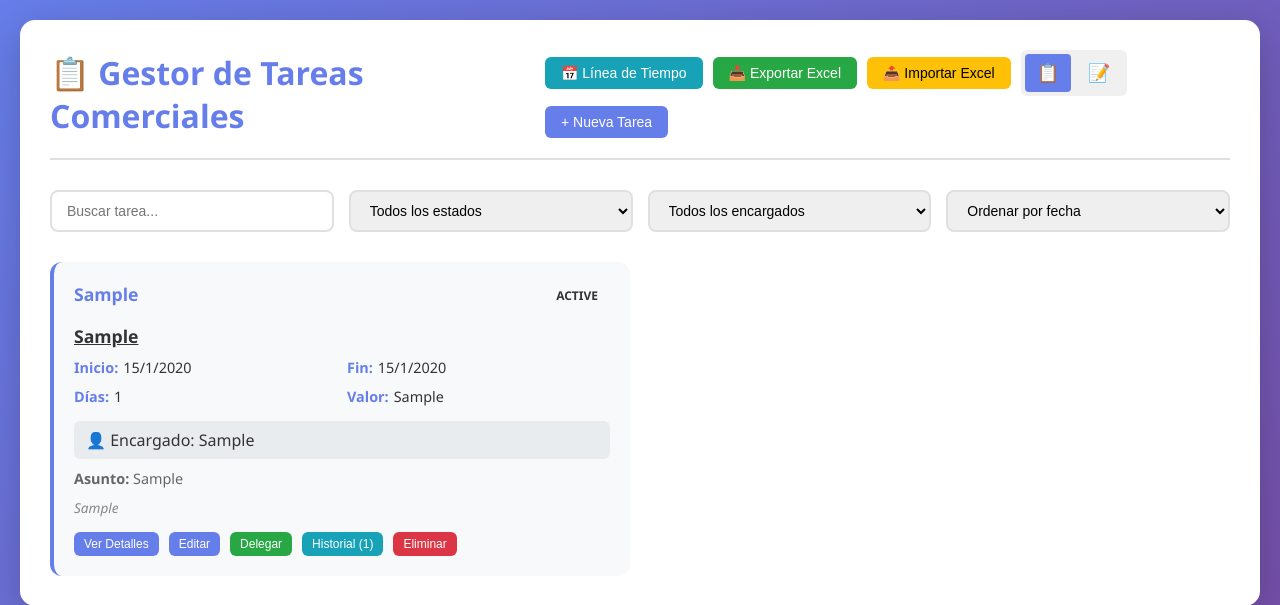
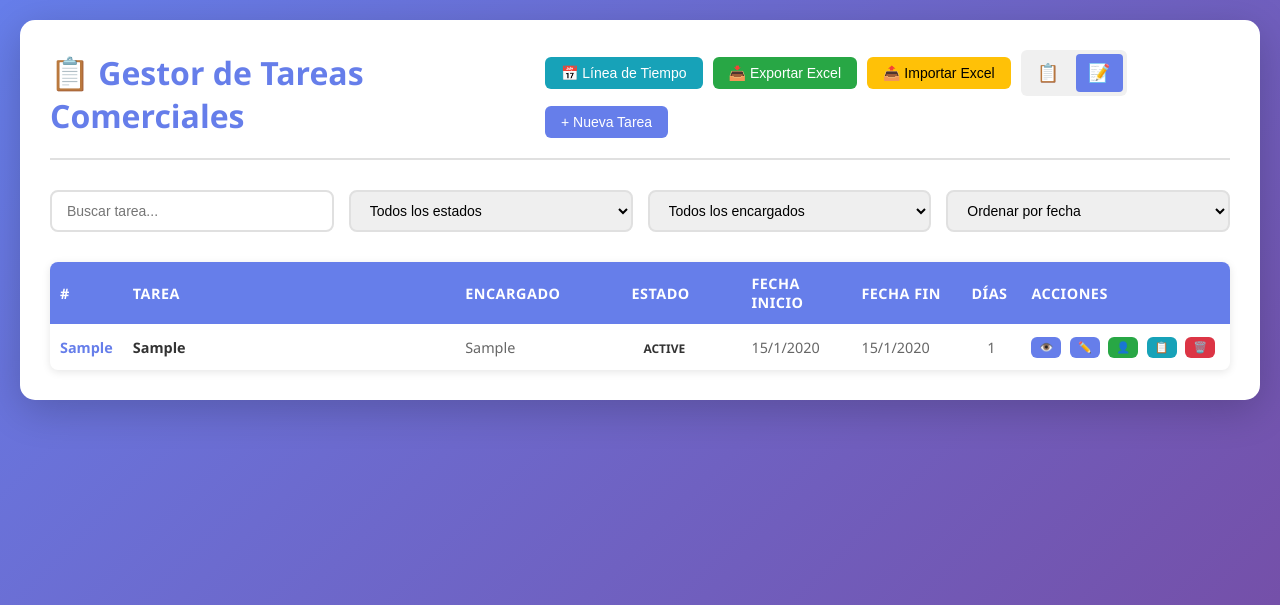
Before and after one commit to Slaverde/GestorTareasRocke, a Flask app: page / in a window 1280 px wide. Shown: the top 605 px of the page. Run offline with Flask 3, Linux system fonts and the light colour scheme; tables that the repository leaves empty hold one stand-in row (values such as "Sample post").

Commit message:
Añadiendo nuevas funcionalidades

```diff
--- a/app.py
+++ b/app.py
@@ -334,7 +334,7 @@ def exportar_tareas():
     datos = []
     for tarea in tareas:
         datos.append({
-            '# D&F': tarea.numero_df or '',
+            'Número de Tarea': tarea.numero_df or '',
             'ACTIVIDAD PREDECESORA': tarea.actividad_predecesora or '',
             'ASUNTO, TEMA': tarea.asunto_tema or '',
             'TAREA': tarea.tarea or '',
@@ -386,7 +386,8 @@ def importar_tareas():
 
         # Mapear columnas (flexible con diferentes nombres)
         columnas_mapeo = {
-            '# D&F': 'numero_df',
+            'Número de Tarea': 'numero_df',
+            '# D&F': 'numero_df',  # Compatibilidad con formato antiguo
             'ACTIVIDAD PREDECESORA': 'actividad_predecesora',
             'ASUNTO, TEMA': 'asunto_tema',
             'TAREA': 'tarea',
@@ -406,8 +407,11 @@ def importar_tareas():
 
         for index, row in df.iterrows():
             try:
-                # Buscar tarea existente por número D&F o crear nueva
-                numero_df = str(row.get('# D&F', '')).strip() if pd.notna(row.get('# D&F', '')) else None
+                # Buscar tarea existente por número de tarea o crear nueva
+                numero_df = str(row.get('Número de Tarea', '')).strip() if pd.notna(row.get('Número de Tarea', '')) else None
+                # También aceptar el formato antiguo '# D&F' para compatibilidad
+                if not numero_df:
+                    numero_df = str(row.get('# D&F', '')).strip() if pd.notna(row.get('# D&F', '')) else None
                 tarea_existente = None
 
                 if numero_df:
--- a/static/script.js
+++ b/static/script.js
@@ -1,11 +1,13 @@
 let tareas = [];
 let tareaEditando = null;
-let vistaActual = 'tarjetas'; // 'tarjetas' o 'lista'
+let vistaActual = 'lista'; // 'tarjetas' o 'lista' - Vista predeterminada: lista
 let encargados = [];
 let encargadoEditando = null;
 
 // Cargar tareas y encargados al iniciar
 document.addEventListener('DOMContentLoaded', function () {
+    // Configurar vista de lista como predeterminada
+    cambiarVista('lista');
     cargarTareas();
     cargarEncargados();
 });
@@ -534,7 +536,7 @@ function verDetallesTarea(id) {
         <div class="detalle-seccion">
             <h3>Información General</h3>
             <div class="detalle-item">
-                <strong># D&F:</strong> ${tarea.numero_df || 'Sin número'}
+                <strong>Número de Tarea:</strong> ${tarea.numero_df || 'Sin número'}
             </div>
             <div class="detalle-item">
                 <strong>Estado:</strong> <span class="estado-badge ${tarea.estado.toLowerCase().replace(' ', '-')}">${tarea.estado}</span>
@@ -912,7 +914,7 @@ async function importarTareas(event) {
         return;
     }
 
-    if (!confirm(`¿Deseas importar las tareas desde "${archivo.name}"?\n\nNota: Las tareas existentes con el mismo número D&F serán actualizadas.`)) {
+        if (!confirm(`¿Deseas importar las tareas desde "${archivo.name}"?\n\nNota: Las tareas existentes con el mismo número de tarea serán actualizadas.`)) {
         event.target.value = '';
         return;
     }
--- a/templates/index.html
+++ b/templates/index.html
@@ -16,10 +16,10 @@
                 <button class="btn btn-warning" onclick="document.getElementById('archivoImportar').click()">📤 Importar Excel</button>
                 <input type="file" id="archivoImportar" accept=".xlsx,.xls" style="display: none;" onchange="importarTareas(event)">
                 <div style="display: flex; gap: 5px; background: #f0f0f0; padding: 4px; border-radius: 6px;">
-                    <button id="btnVistaTarjetas" class="btn-vista btn-vista-active" onclick="cambiarVista('tarjetas')" title="Vista de tarjetas">
+                    <button id="btnVistaTarjetas" class="btn-vista" onclick="cambiarVista('tarjetas')" title="Vista de tarjetas">
                         <span>📋</span>
                     </button>
-                    <button id="btnVistaLista" class="btn-vista" onclick="cambiarVista('lista')" title="Vista de lista">
+                    <button id="btnVistaLista" class="btn-vista btn-vista-active" onclick="cambiarVista('lista')" title="Vista de lista">
                         <span>📝</span>
                     </button>
                 </div>
@@ -61,7 +61,7 @@
             <h2 id="modalTitulo">Nueva Tarea</h2>
             <form id="formTarea" onsubmit="guardarTarea(event)">
                 <div class="form-group">
-                    <label># D&F:</label>
+                    <label>Número de Tarea:</label>
                     <input type="text" id="numero_df" name="numero_df">
                 </div>
 
```
